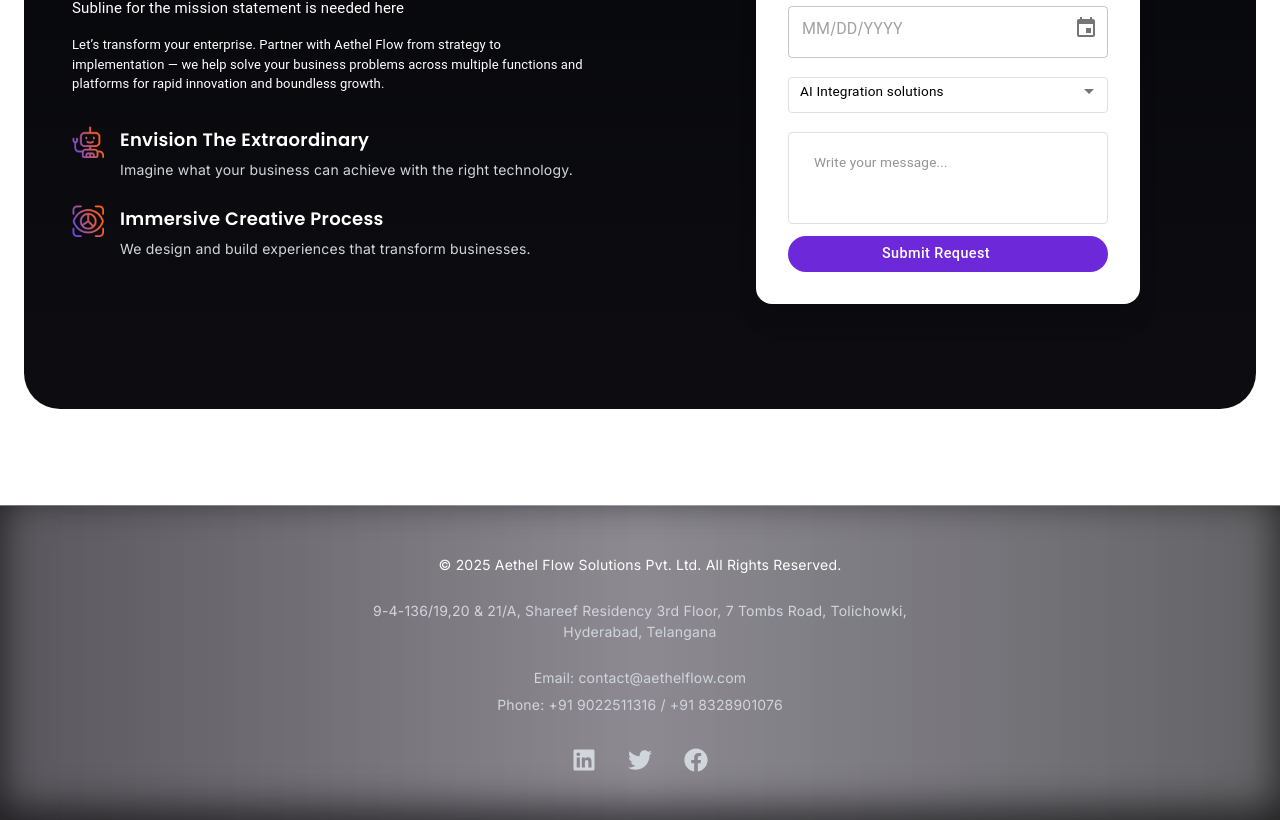
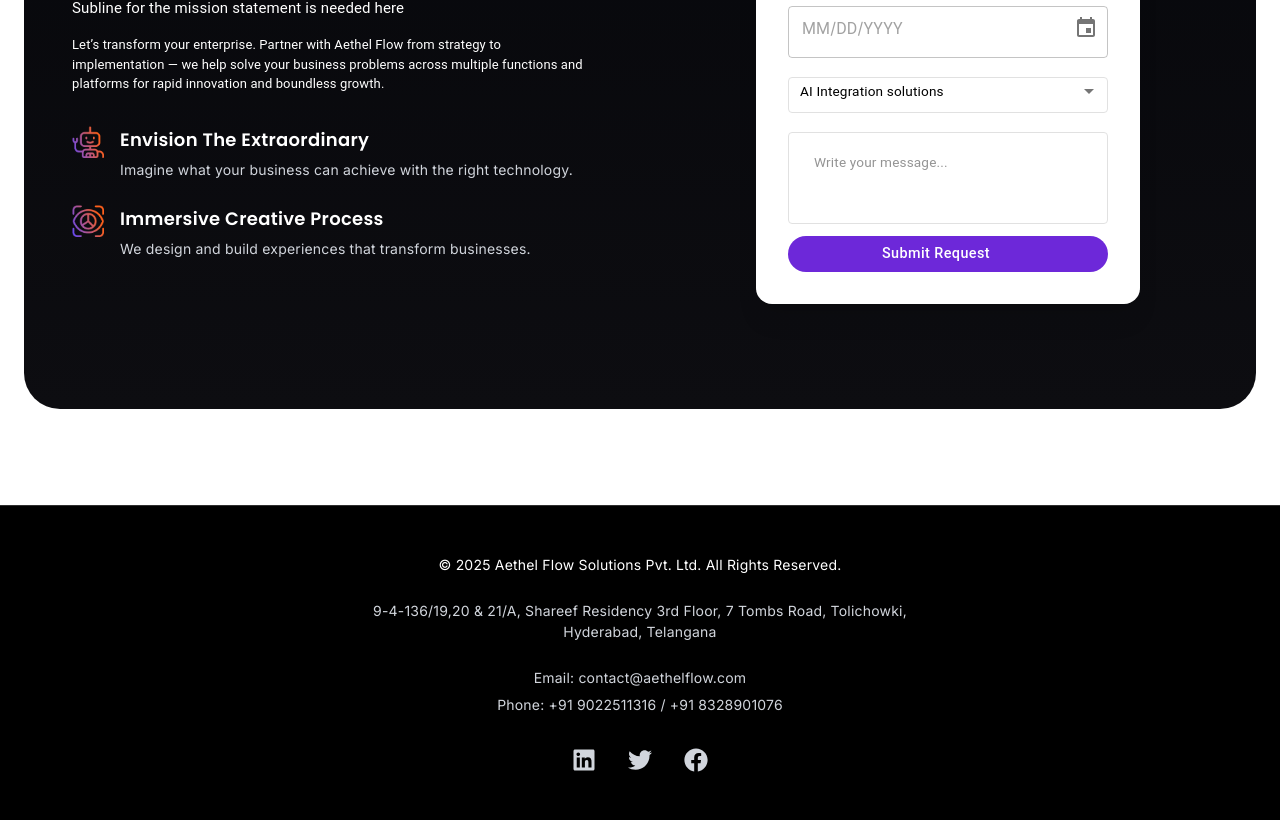
Before and after one commit to aethelflow-solutions/AethelSite, a Next.js app: page / in a window 1280 px wide. Shown: the part 3974-4794 px from the top of the page. Built offline with nearby package versions, Linux system fonts and the light colour scheme; some icons are missing.

Commit message:
footer changes (bg color)

```diff
--- a/app/components/Footer.tsx
+++ b/app/components/Footer.tsx
@@ -32,7 +32,7 @@ export default function Footer() {
           className="absolute inset-0 -z-10 pointer-events-none"
           style={{
             background:
-              "linear-gradient(90deg, rgba(20, 14, 24, 0.70), rgba(64, 59, 73, 0.60), rgba(15, 15, 20, 0.65))",
+              "black",
             borderTop: "1px solid rgba(255, 255, 255, 0.18)",
             boxShadow: "0 -10px 40px rgba(0, 0, 0, 0.7) inset",
           }}
```
